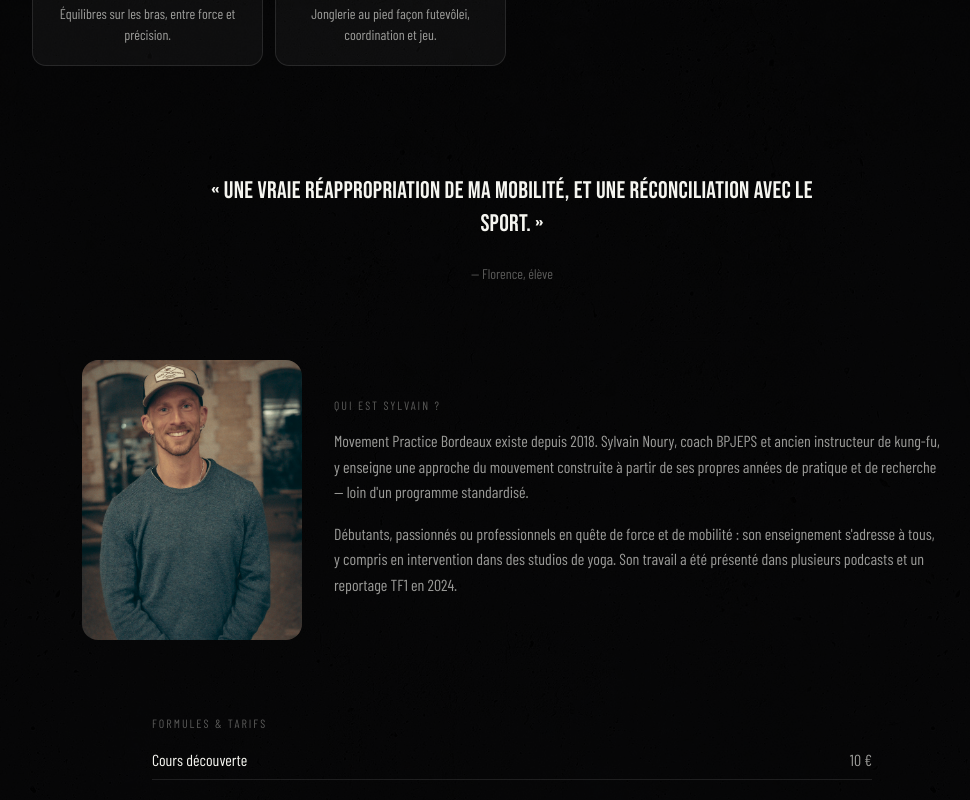
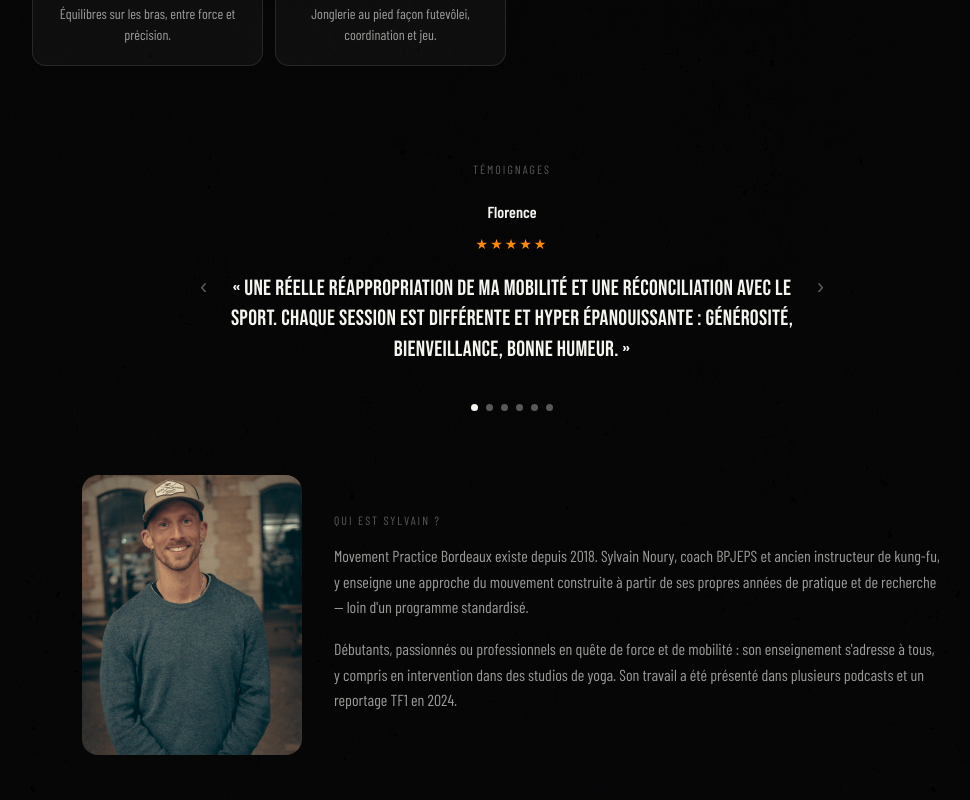
Before and after one commit to MovementPracticeBordeaux/mpb-booking, a Next.js app: page / in a window 1280 px wide. Shown: the part 1340-2140 px from the top of the page, without its empty margins (128-1098 px from the left). Built offline with nearby package versions, Linux system fonts and the light colour scheme; no server answers; a web font is replaced by a local one.

Commit message:
Homepage : carrousel de témoignages (6 avis) + correction footer (nom actuel + adresse cours)

```diff
--- /dev/null
+++ b/app/components/Temoignages.tsx
@@ -0,0 +1,99 @@
+'use client';
+
+import { useState } from 'react';
+import { COULEURS, POLICE_DISPLAY } from '@/lib/theme';
+
+const TEMOIGNAGES = [
+  {
+    nom: 'Florence',
+    note: 5,
+    texte: "Une réelle réappropriation de ma mobilité et une réconciliation avec le sport. Chaque session est différente et hyper épanouissante : générosité, bienveillance, bonne humeur.",
+  },
+  {
+    nom: 'Camille',
+    note: 5,
+    texte: "Belle discipline, à la fois physique et spirituelle. Sylvain est un excellent pédagogue qui s'adapte à tous les niveaux et à tous les profils, et en plus, il y a une super ambiance !",
+  },
+  {
+    nom: 'Miguel',
+    note: 5,
+    texte: 'Excellent ! Sylvain maîtrise son sujet et il est très pédagogue. Les cours sont ludiques, conviviaux et efficaces. La progression est en rendez-vous.',
+  },
+  {
+    nom: 'Jems',
+    note: 5,
+    texte: "L'enseignement de Sylvain me permet d'aborder les arts martiaux sous un angle nouveau, en développant ma pratique martiale. C'est la réappropriation de son corps. 100% convaincu !",
+  },
+  {
+    nom: 'Hugo',
+    note: 5,
+    texte: "Excellente approche du sport et de l'activité en général. Je recommande Sylvain à quiconque est curieux d'en apprendre plus sur ce dont son propre corps est capable.",
+  },
+  {
+    nom: 'Guillaume',
+    note: 5,
+    texte: 'Enfin du Mouvement à Bordeaux ! Merci Sylvain pour la qualité des cours et la bonne humeur contagieuse. À quand 5 fois par semaine ? J\'ai hâte !',
+  },
+];
+
+export default function Temoignages() {
+  const [index, setIndex] = useState(0);
+  const total = TEMOIGNAGES.length;
+  const actuel = TEMOIGNAGES[index];
+
+  const precedent = () => setIndex((i) => (i - 1 + total) % total);
+  const suivant = () => setIndex((i) => (i + 1) % total);
+
+  return (
+    <section style={{ maxWidth: 640, margin: '0 auto', padding: '20px 20px 64px', textAlign: 'center', position: 'relative' }}>
+      <p style={{ fontSize: 12, letterSpacing: 2, color: COULEURS.texteFaible, marginBottom: 10 }}>TÉMOIGNAGES</p>
+
+      <div style={{ display: 'flex', alignItems: 'center', justifyContent: 'center', gap: 8 }}>
+        <button
+          onClick={precedent}
+          aria-label="Témoignage précédent"
+          style={{ background: 'none', border: 'none', color: COULEURS.texteFaible, fontSize: 22, cursor: 'pointer', padding: 8, flexShrink: 0 }}
+        >
+          ‹
+        </button>
+
+        <div style={{ flex: 1, minHeight: 190 }}>
+          <p style={{ fontWeight: 600, marginBottom: 4 }}>{actuel.nom}</p>
+          <p style={{ color: '#FF8A00', letterSpacing: 2, marginBottom: 12, fontSize: 14 }}>
+            {'★'.repeat(actuel.note)}
+          </p>
+          <p style={{ fontFamily: POLICE_DISPLAY, fontSize: 22, lineHeight: 1.4, letterSpacing: 0.3 }}>
+            « {actuel.texte} »
+          </p>
+        </div>
+
+        <button
+          onClick={suivant}
+          aria-label="Témoignage suivant"
+          style={{ background: 'none', border: 'none', color: COULEURS.texteFaible, fontSize: 22, cursor: 'pointer', padding: 8, flexShrink: 0 }}
+        >
+          ›
+        </button>
+      </div>
+
+      <div style={{ display: 'flex', justifyContent: 'center', gap: 8, marginTop: 16 }}>
+        {TEMOIGNAGES.map((t, i) => (
+          <button
+            key={t.nom}
+            onClick={() => setIndex(i)}
+            aria-label={`Voir le témoignage de ${t.nom}`}
+            style={{
+              width: 7,
+              height: 7,
+              borderRadius: '50%',
+              border: 'none',
+              padding: 0,
+              cursor: 'pointer',
+              background: i === index ? COULEURS.texte : COULEURS.texteFaible,
+            }}
+          />
+        ))}
+      </div>
+    </section>
+  );
+}
--- a/app/page.tsx
+++ b/app/page.tsx
@@ -1,5 +1,6 @@
 import { COULEURS, GRADIENT, GRADIENT_TEXTE, POLICE_DISPLAY, POLICE_CORPS } from '@/lib/theme';
 import { FORMULES } from '@/lib/formules';
+import Temoignages from './components/Temoignages';
 
 const DISCIPLINES = [
   { nom: 'Handstand', icone: '/disciplines/handstand.png', desc: "Équilibre sur les mains, du gainage aux figures libres." },
@@ -109,13 +110,8 @@ export default function AccueilPage() {
         </div>
       </section>
 
-      {/* TÉMOIGNAGE */}
-      <section style={{ maxWidth: 640, margin: '0 auto', padding: '20px 20px 64px', textAlign: 'center' }}>
-        <p style={{ fontFamily: POLICE_DISPLAY, fontSize: 24, lineHeight: 1.4, letterSpacing: 0.3 }}>
-          « Une vraie réappropriation de ma mobilité, et une réconciliation avec le sport. »
-        </p>
-        <p style={{ color: COULEURS.texteFaible, fontSize: 14, marginTop: 12 }}>— Florence, élève</p>
-      </section>
+      {/* TÉMOIGNAGES */}
+      <Temoignages />
 
       {/* QUI EST SYLVAIN */}
       <section style={{ maxWidth: 860, margin: '0 auto', padding: '0 20px 64px', display: 'flex', gap: 32, flexWrap: 'wrap', alignItems: 'center' }}>
@@ -171,7 +167,7 @@ export default function AccueilPage() {
 
       {/* FOOTER */}
       <footer style={{ borderTop: `1px solid ${COULEURS.bordure}`, padding: '32px 20px', fontSize: 13, color: COULEURS.texteFaible }}>
-        <p style={{ margin: '0 0 6px' }}>Amplitude Mouvement — Darwin écosystème, 87 Quai des Queyries, 33100 Bordeaux</p>
+        <p style={{ margin: '0 0 6px' }}>Movement Practice Bordeaux — Darwin écosystème, 87 Quai des Queyries, 33100 Bordeaux</p>
         <p style={{ margin: 0 }}>Lun · Mer · Ven, 9h–21h</p>
       </footer>
     </main>
```
